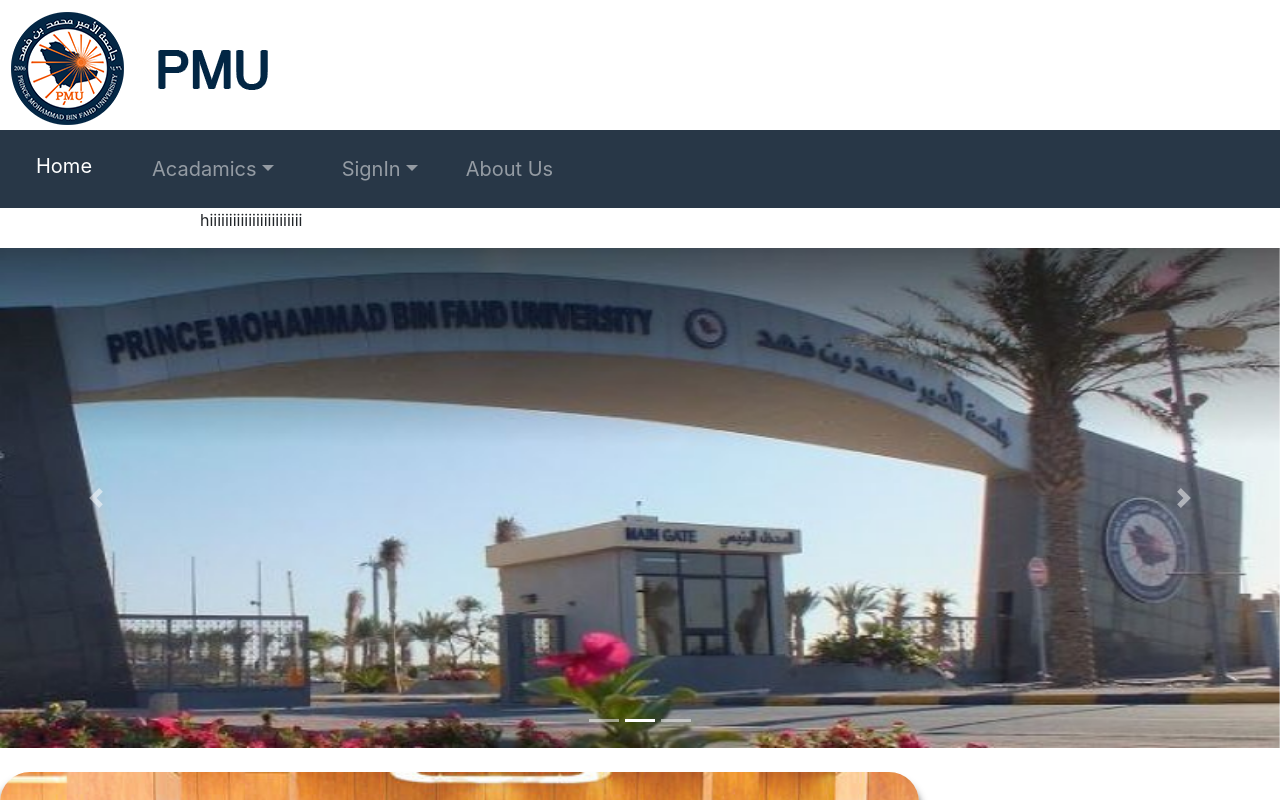
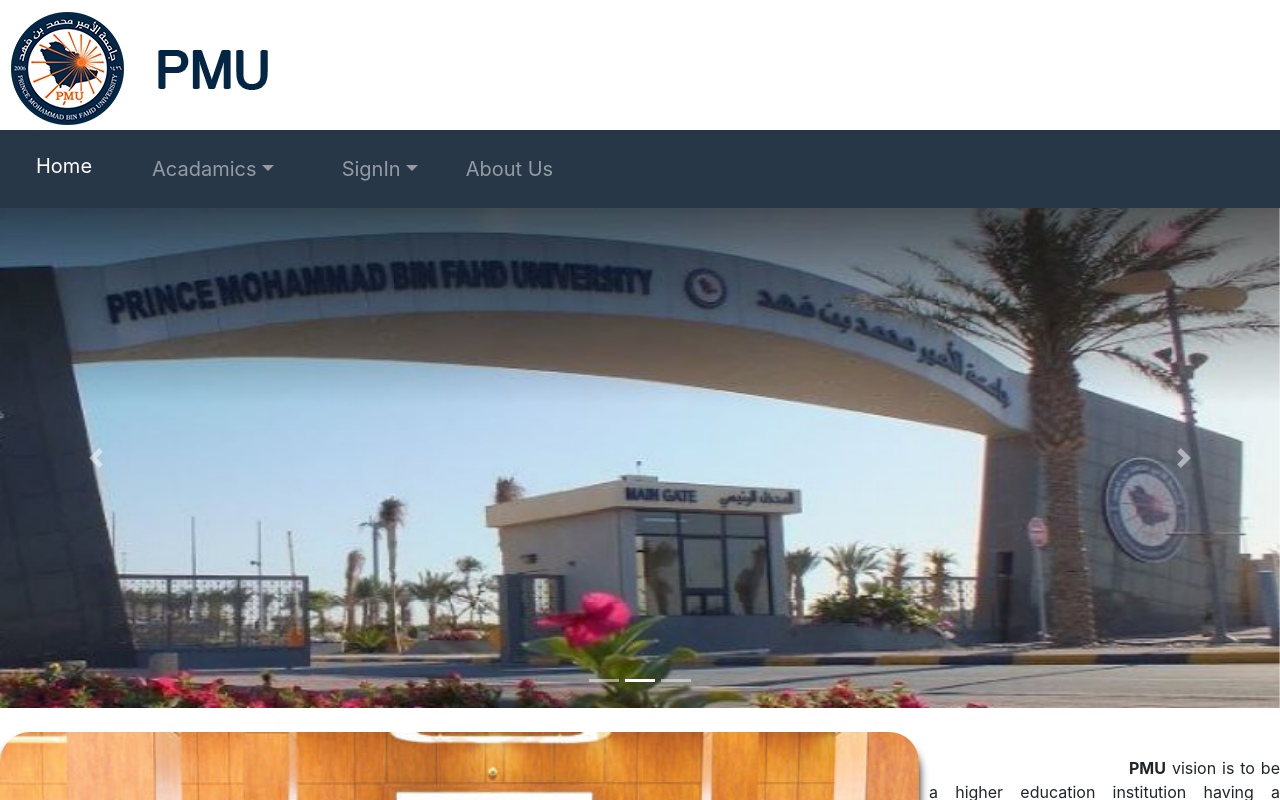
Before and after one commit to Aamer4ui/practice-app, a React (Create React App) app: page / in a window 1280 px wide. Shown: the top 800 px of the page. Built offline with nearby package versions, Linux system fonts and the light colour scheme.

Commit message:
some modifivcation

```diff
--- a/package.json
+++ b/package.json
@@ -12,6 +12,7 @@
     "react": "^17.0.1",
     "react-bootstrap": "^1.4.3",
     "react-dom": "^17.0.1",
+    "react-router-dom": "^5.2.0",
     "react-scripts": "4.0.1",
     "web-vitals": "^0.2.4"
   },
--- a/src/Components/Demo/Demo.jsx
+++ /dev/null
@@ -1,10 +0,0 @@
-import React from 'react';
-
-export const Demo = () => {
-    return (
-        <div>
-            <p>hiiiiiiiiiiiiiiiiiiiiiiii</p>
-
-        </div>
-    );
-};
--- a/src/Components/NavigationMenu/NavigationItem.jsx
+++ b/src/Components/NavigationMenu/NavigationItem.jsx
@@ -1,7 +1,6 @@
 import React from "react";
 import "../NavigationMenu/NavigationItems.css";
 import { NavDropdown, Nav, Navbar } from "react-bootstrap";
-import { Demo } from "../Demo/Demo";
 
 export const NavigationItem = () => {
   return (
@@ -25,7 +24,7 @@
               title="SignIn"
               id="basic-nav-dropdown"
             >
-              <NavDropdown.Item href="./">Student Login</NavDropdown.Item>
+              <NavDropdown.Item href="">Student Login</NavDropdown.Item>
               <NavDropdown.Item href="">Parent Login</NavDropdown.Item>
               <NavDropdown.Item href="">Guest Login</NavDropdown.Item>
             </NavDropdown>
@@ -35,7 +34,6 @@
           </Nav>
         </Navbar.Collapse>
       </Navbar>
-      <Demo />
     </div>
   );
 };
--- a/src/Landing.jsx
+++ b/src/Landing.jsx
@@ -11,7 +11,6 @@
     <div>
       <HeaderItem />
       <NavigationItem />
-
       <Crousel />
       <HomeItem />
       <FooterItem />
```
Also changed, not shown: 2 other files (tests, documents, lock files or other folders).
